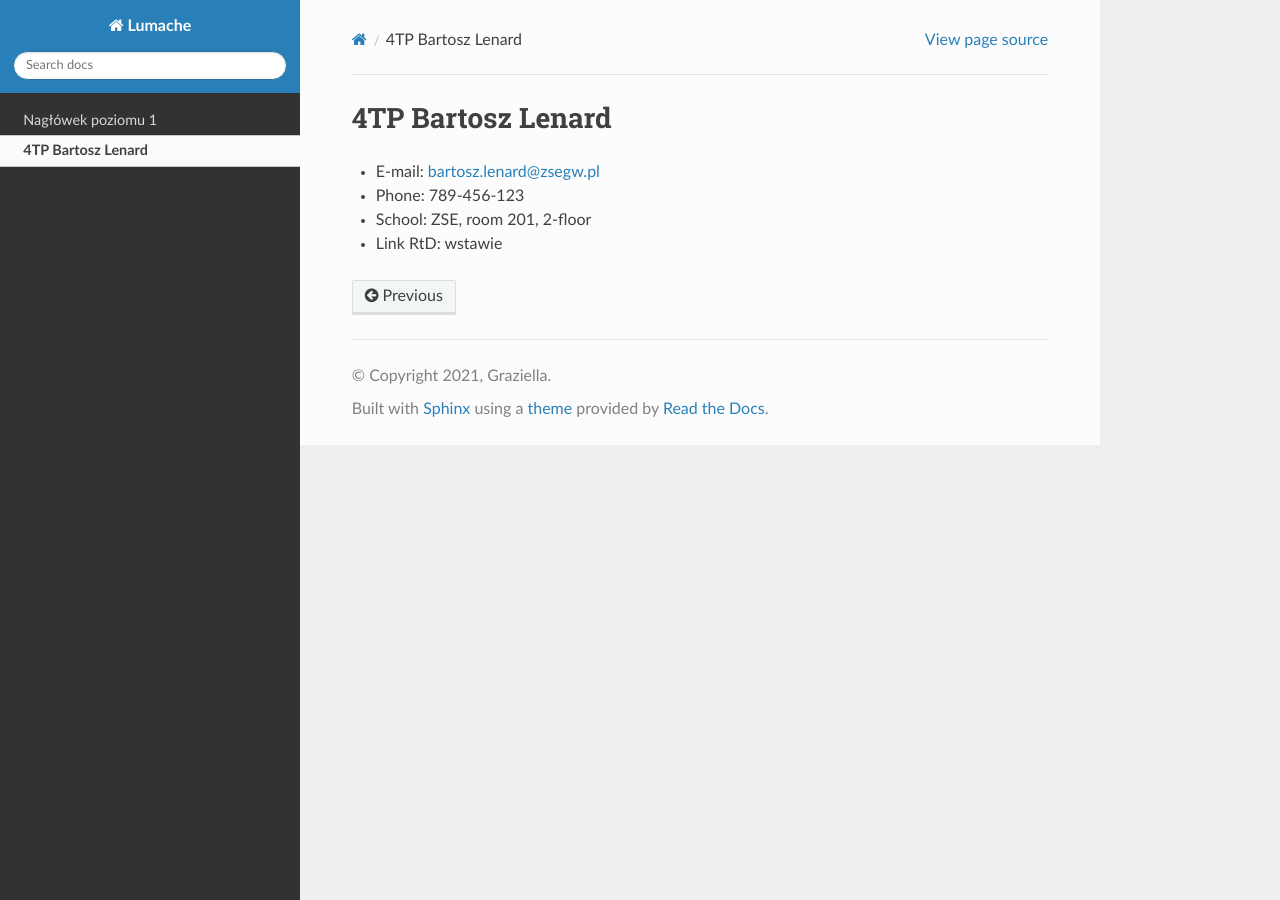
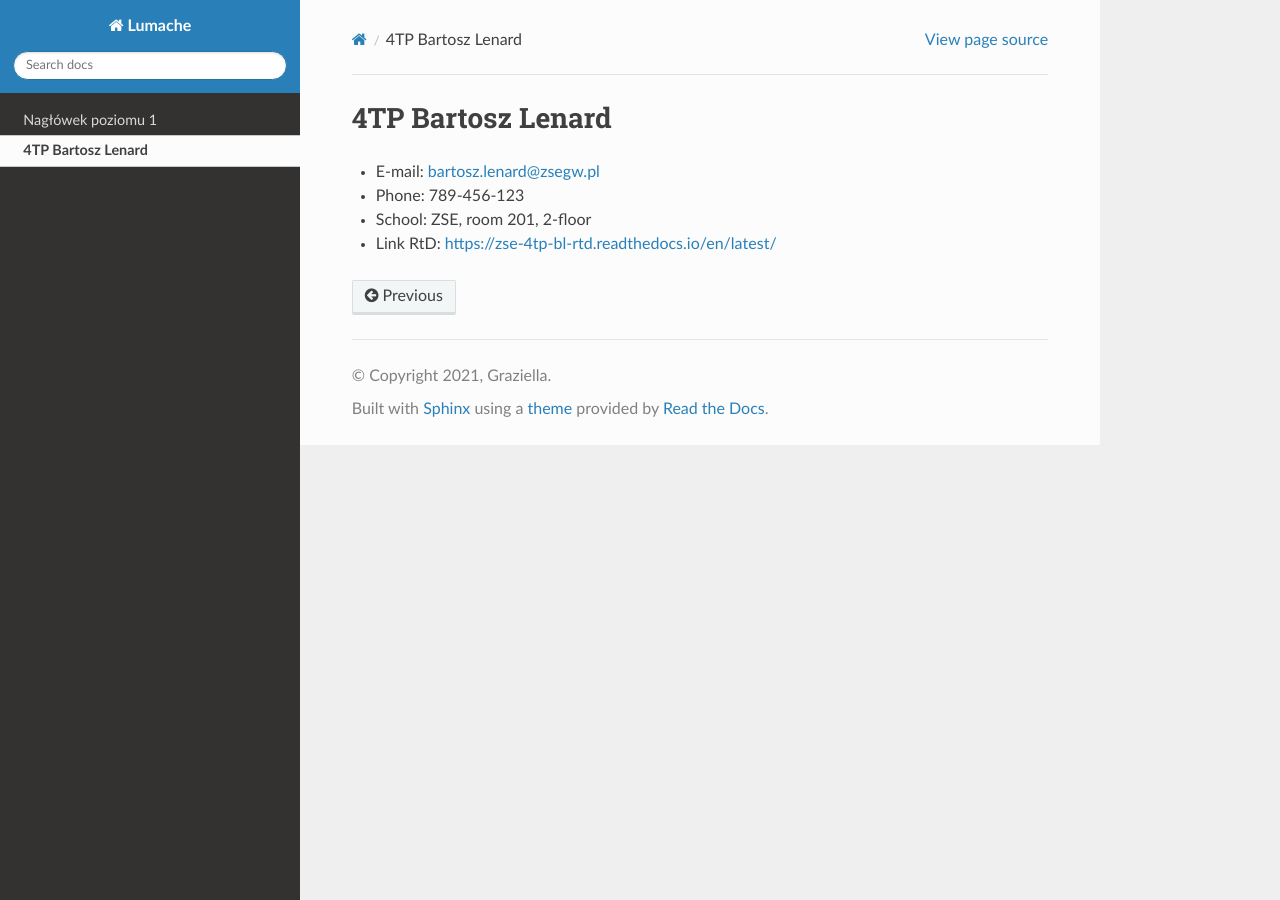
Before and after one commit to Bart3333k/zse-4tp-BL-rtd, a Sphinx documentation site: the page built from docs/source/autor.rst, in a window 1280 px wide. Built offline with Sphinx 7.4.7 and the Read the Docs theme 3.1.0, drawn with Linux system fonts in a browser that asks for light colours.

Commit message:
Update autor.rst

```diff
--- a/docs/source/autor.rst
+++ b/docs/source/autor.rst
@@ -4,4 +4,4 @@
 - E-mail: bartosz.lenard@zsegw.pl
 - Phone: 789-456-123
 - School: ZSE, room 201, 2-floor
-- Link RtD: wstawie
+- Link RtD: https://zse-4tp-bl-rtd.readthedocs.io/en/latest/
```
